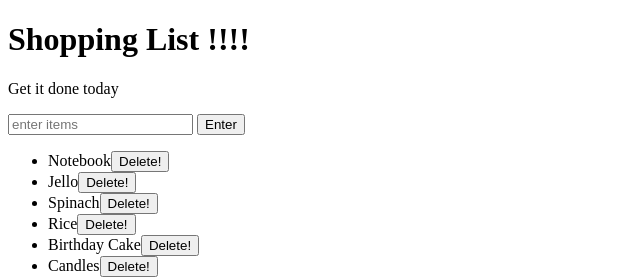
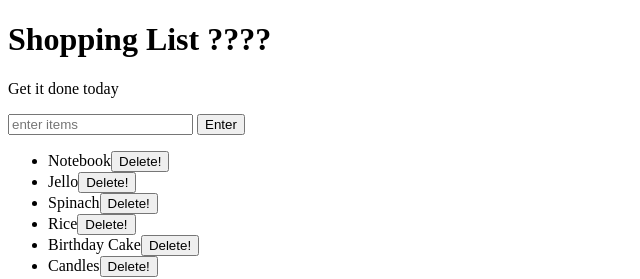
Before and after one commit to fahadmech/shopping-list, a plain HTML site: page index.html in a window 1280 px wide. Shown: the full height of the page, 0-640 px from the left. Drawn offline with Linux system fonts and the light colour scheme.

Commit message:
question marks to h1

```diff
--- a/index.html
+++ b/index.html
@@ -5,7 +5,7 @@
 	<link rel="stylesheet" type="text/css" href="style.css">
 </head>
 <body>
-	<h1>Shopping List !!!!</h1>
+	<h1>Shopping List ????</h1>
 	<p id="first">Get it done today</p>
 	<input id="userinput" type="text" placeholder="enter items">
 	<button id="enter">Enter</button>
```
